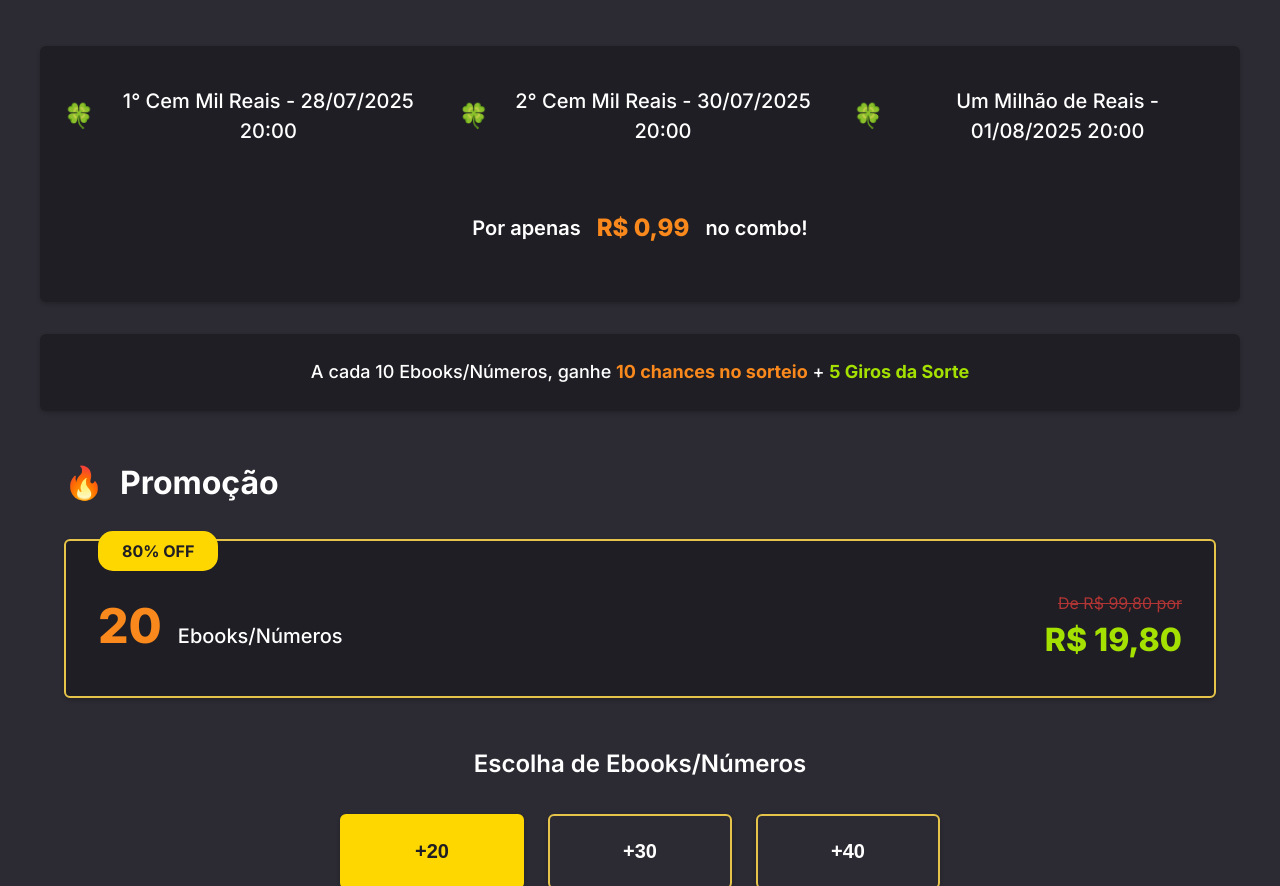
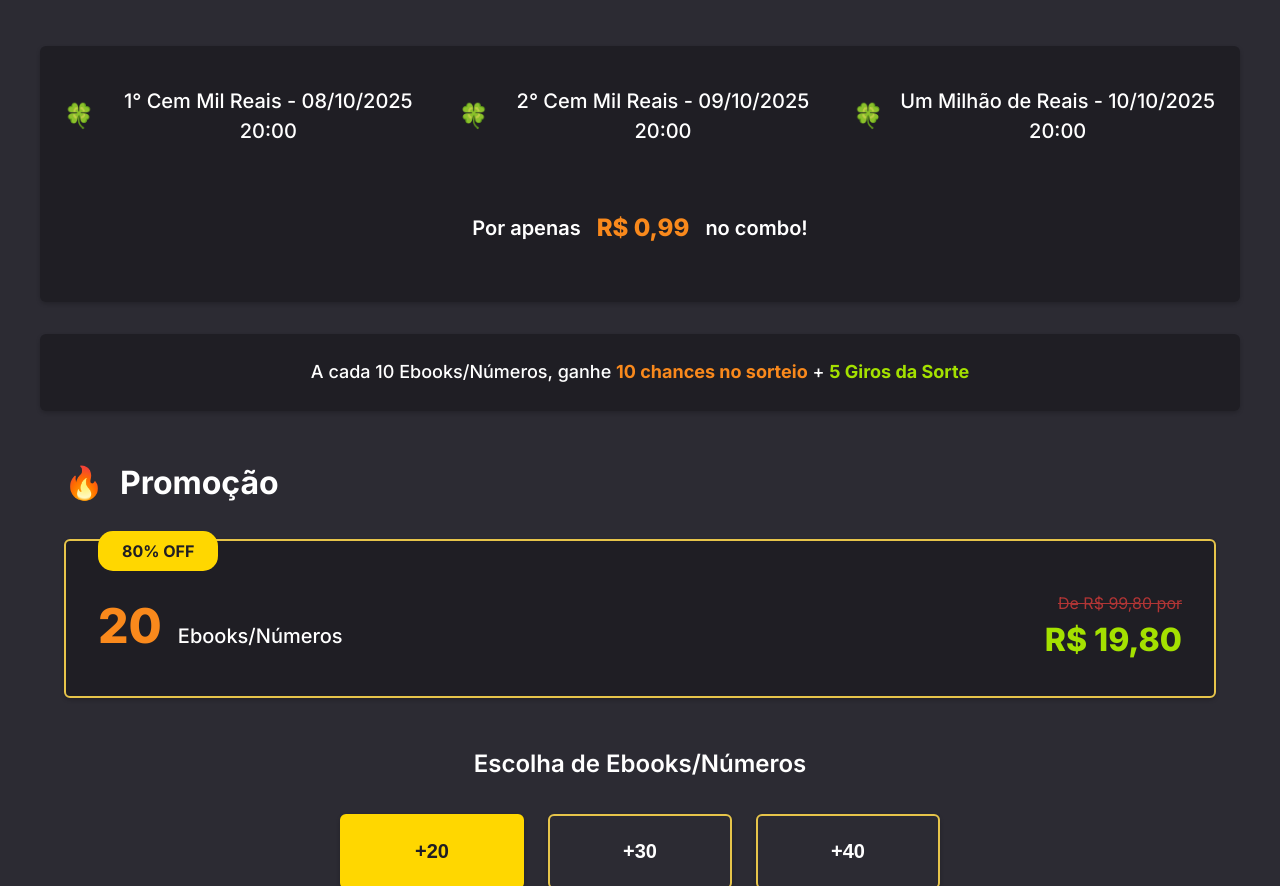
Before and after one commit to viniciuspiovan41-spec/milionrif, a website: page pdm/autho/index.html in a window 1280 px wide. Shown: the part 1018-1904 px from the top of the page. Drawn offline with Linux system fonts and the light colour scheme.

Commit message:
Update index.html

```diff
--- a/pdm/autho/index.html
+++ b/pdm/autho/index.html
@@ -79,15 +79,15 @@ src="https://www.facebook.com/tr?id=1412964459801011&ev=PageView&noscript=1"
         <div class="schedule-items">
             <div class="schedule-item">
                 <span class="clover">🍀</span>
-                <span>1° Cem Mil Reais - 28/07/2025 20:00</span>
+                <span>1° Cem Mil Reais - 08/10/2025 20:00</span>
             </div>
             <div class="schedule-item">
                 <span class="clover">🍀</span>
-                <span>2° Cem Mil Reais - 30/07/2025 20:00</span>
+                <span>2° Cem Mil Reais - 09/10/2025 20:00</span>
             </div>
             <div class="schedule-item">
                 <span class="clover">🍀</span>
-                <span>Um Milhão de Reais - 01/08/2025 20:00</span>
+                <span>Um Milhão de Reais - 10/10/2025 20:00</span>
             </div>
         </div>
         <div class="combo-price">
```
